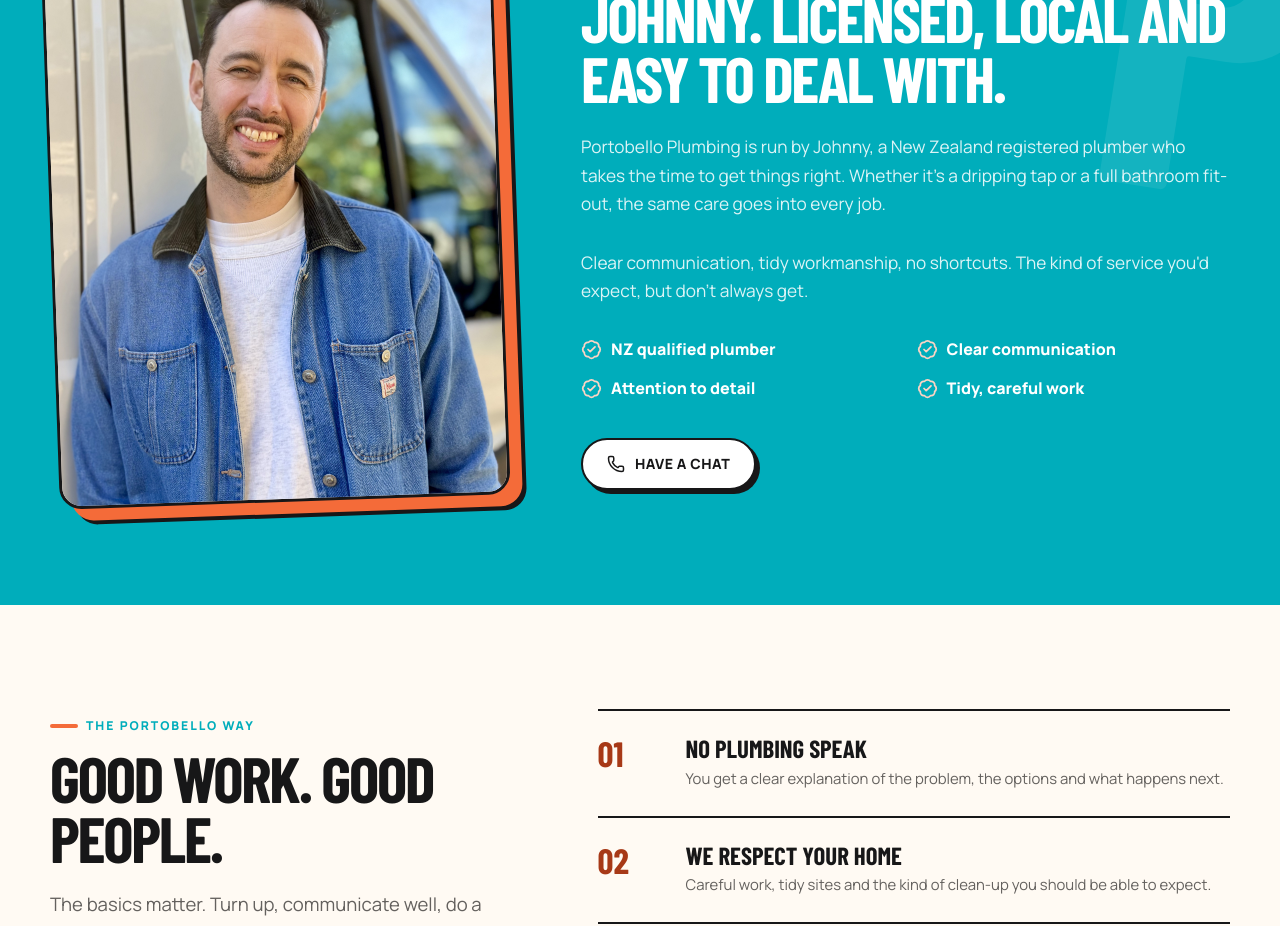
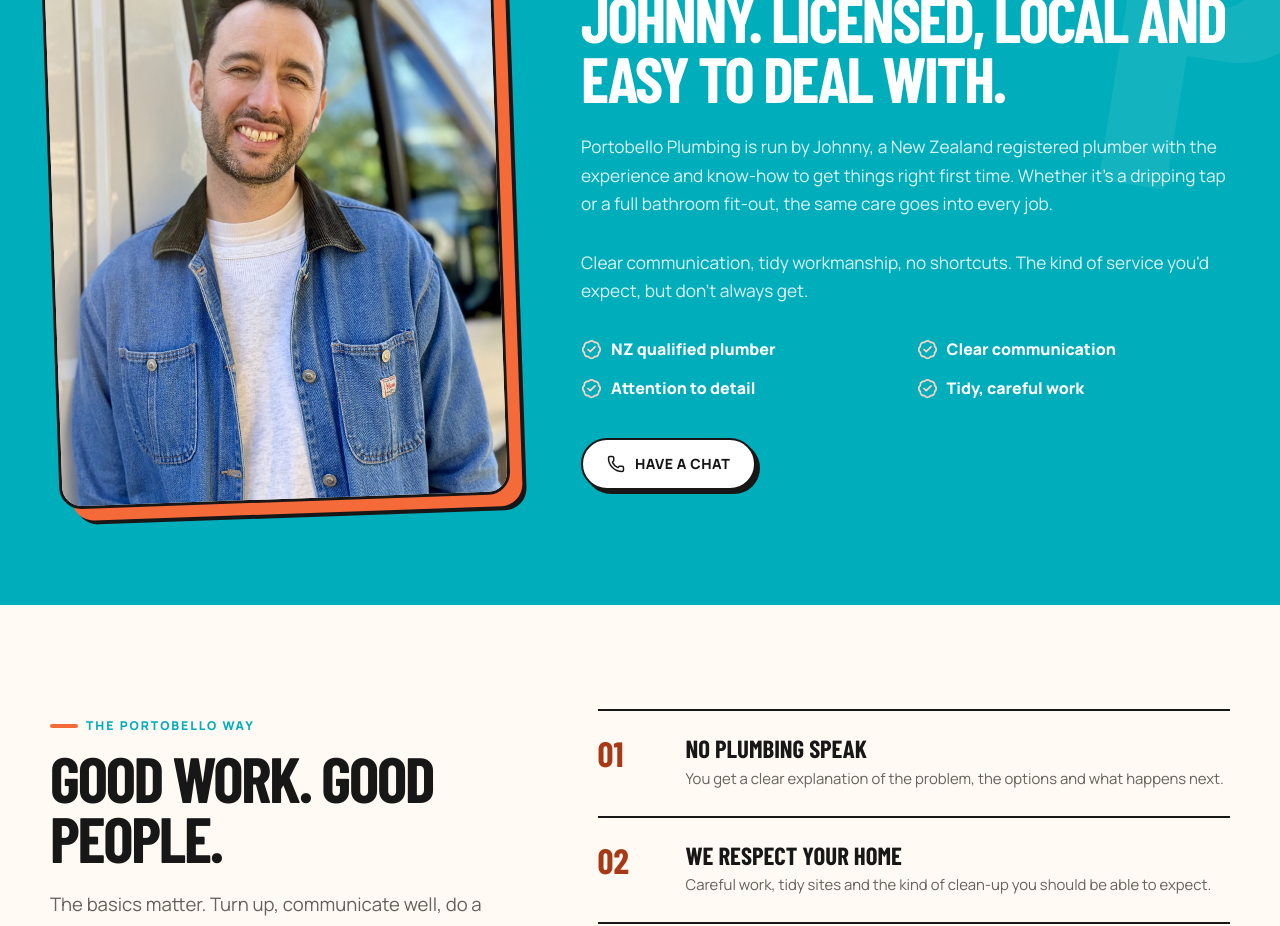
Before and after one commit to johnnyelton85/Portobello-Website-, a Next.js app: page / in a window 1280 px wide. Shown: the part 2480-3406 px from the top of the page. Built offline with nearby package versions, Linux system fonts and the light colour scheme; a web font is replaced by a local one.

Commit message:
Add experience and know-how to plumber intro
Co-authored-by: johnnyelton85 <johnnyelton85@users.noreply.github.com>

```diff
--- a/app/page.tsx
+++ b/app/page.tsx
@@ -220,9 +220,9 @@ function About() {
           </h2>
           <p className="about__copy">
             Portobello Plumbing is run by Johnny, a New Zealand registered
-            plumber who takes the time to get things right. Whether it&apos;s
-            a dripping tap or a full bathroom fit-out, the same care goes
-            into every job.
+            plumber with the experience and know-how to get things right
+            first time. Whether it&apos;s a dripping tap or a full bathroom
+            fit-out, the same care goes into every job.
           </p>
           <p className="about__copy">
             Clear communication, tidy workmanship, no shortcuts. The kind of
```
